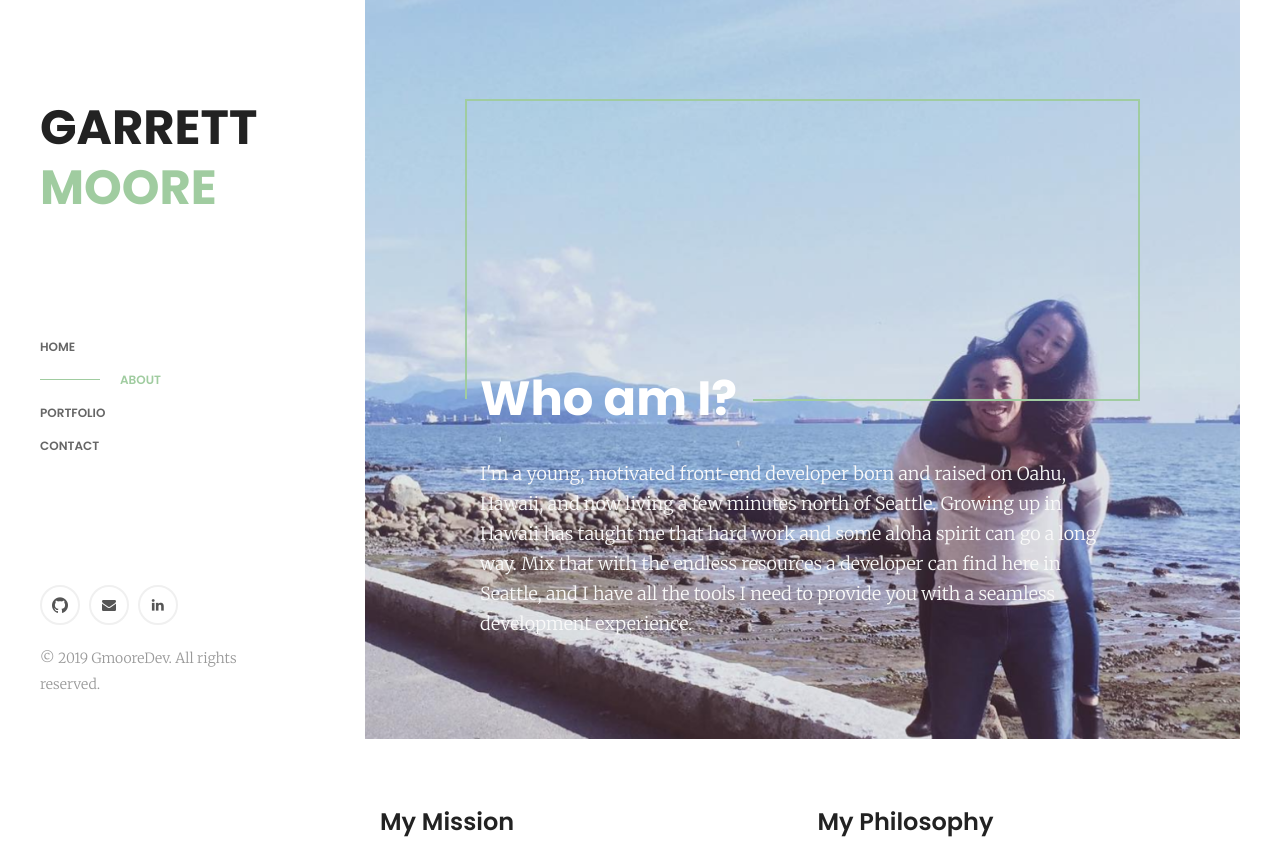
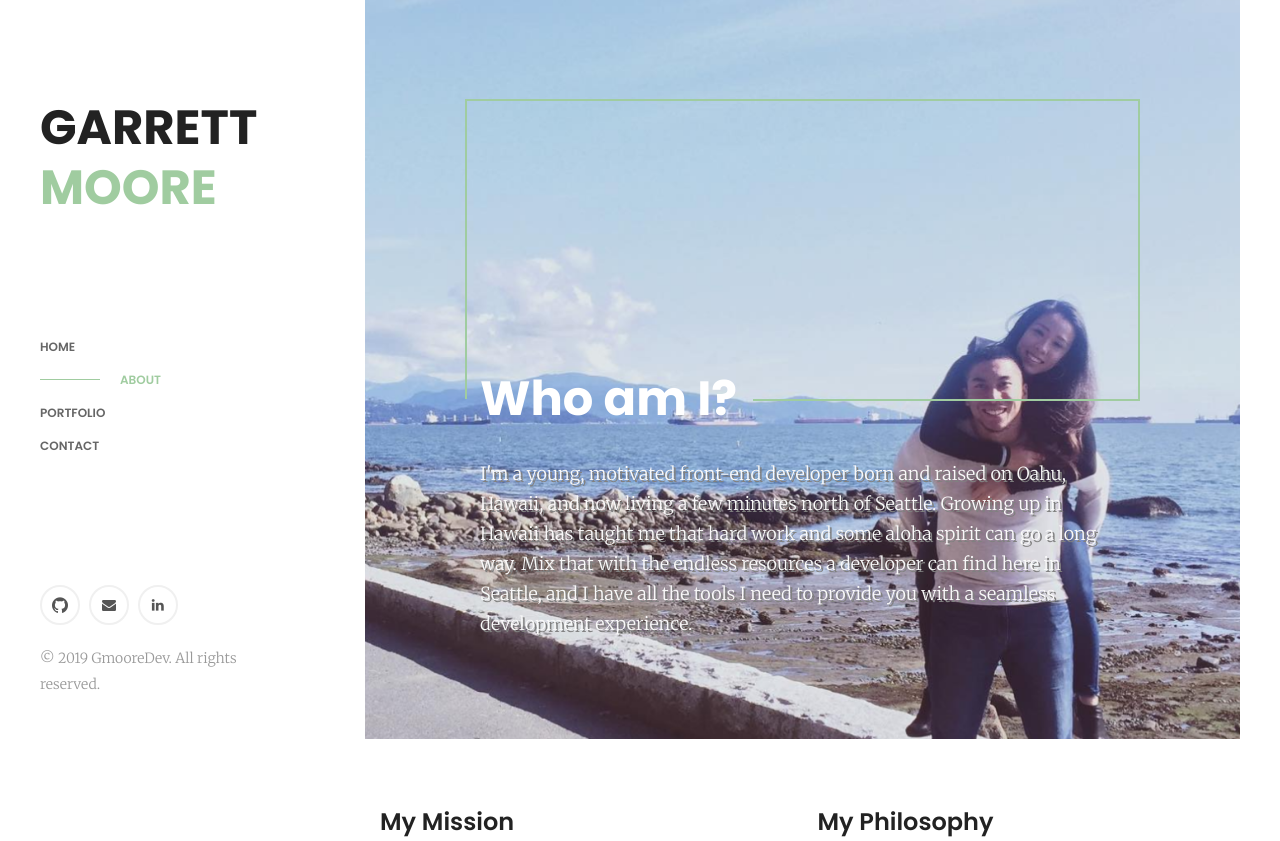
Before and after one commit to gctm808/Portfolio, a PHP site: page /about.html in a window 1280 px wide. Shown: the part 41-882 px from the top of the page. Run offline with PHP 8.4, Linux system fonts and the light colour scheme; some libraries are stand-ins or nearby versions.

Commit message:
add text shadow to about + portfolio blurbs

```diff
--- a/css/style.css
+++ b/css/style.css
@@ -510,6 +510,7 @@ section.page-banner-section p {
   font-family: "Merriweather", serif;
   line-height: 30px;
   margin-bottom: 0;
+  text-shadow: 2px 2px gray;
 }
 
 section.page-banner-section.portfolio-ban {
```
Also changed, not shown: 1 other file.
